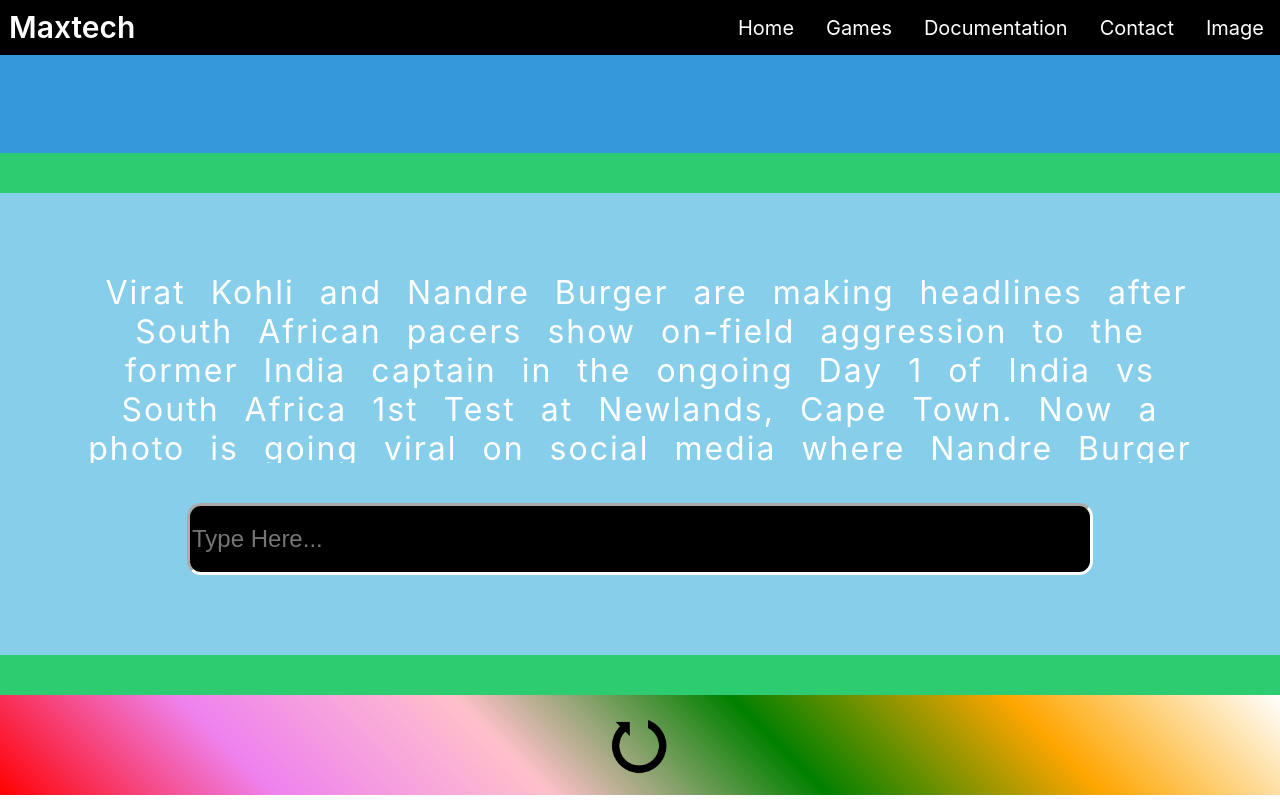
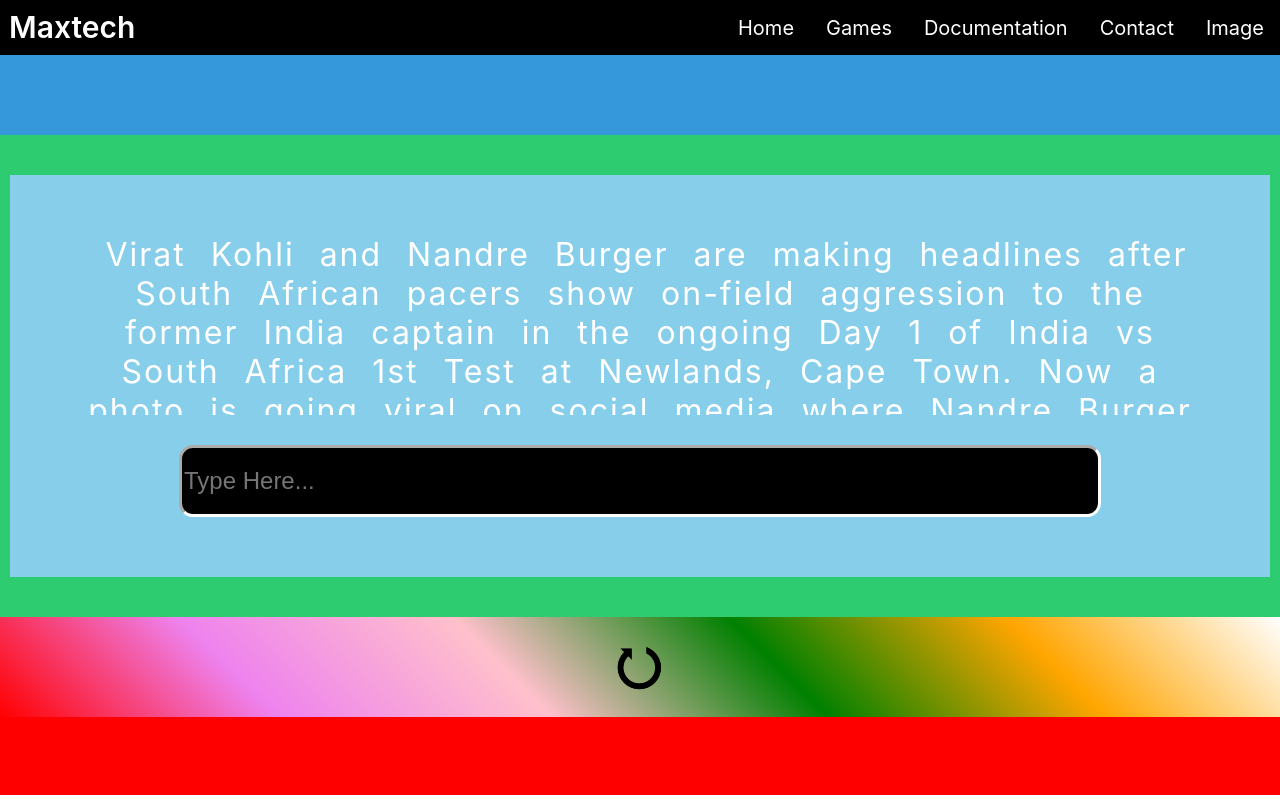
Before and after one commit to 277pawan/Maxtech, a React (Create React App) app: page /Typewriter in a window 1280 px wide. Built offline with nearby package versions, Linux system fonts and the light colour scheme; a web font is replaced by a local one.

Commit message:
supercool

```diff
--- a/src/Components/Typewriter/Typewriter.css
+++ b/src/Components/Typewriter/Typewriter.css
@@ -7,7 +7,7 @@
 
 .typenav {
     background-color: #3498db;
-    height: 100px;
+    height: 80px;
     color: #fff;
     text-align: center;
 }
@@ -68,7 +68,7 @@
     color:white;
 }
 .typebox div{
-    padding: 40px;
+    padding: 30px;
 }
 .typebox div input[type="text"]{
  font-size: 24px;
@@ -88,8 +88,8 @@
     align-items: center;
 }
 .restartimg{
-    height: 100px;
-    width: 100px;
+    height: 80px;
+    width: 80px;
 }
 .hover-box{
     height: 50px;
@@ -141,12 +141,12 @@
      background-color: black;
      color: white;
      border: 2px solid black;
-     height: 64px;
+     height: 50px;
      width: 80%;
      border-radius: 14px;
     }
     .typebuttons{
-        height: 100px;
+        height: 80px;
         width: 100%;
         background:linear-gradient(45deg ,red,violet,pink,green,orange,white);
     }
```
